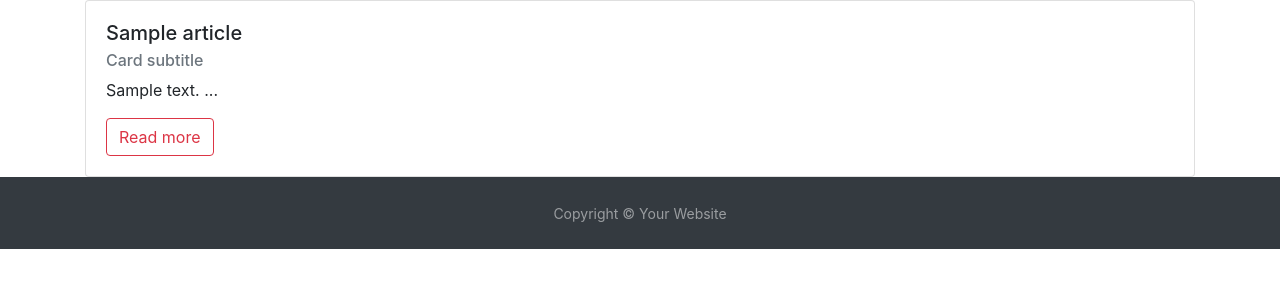
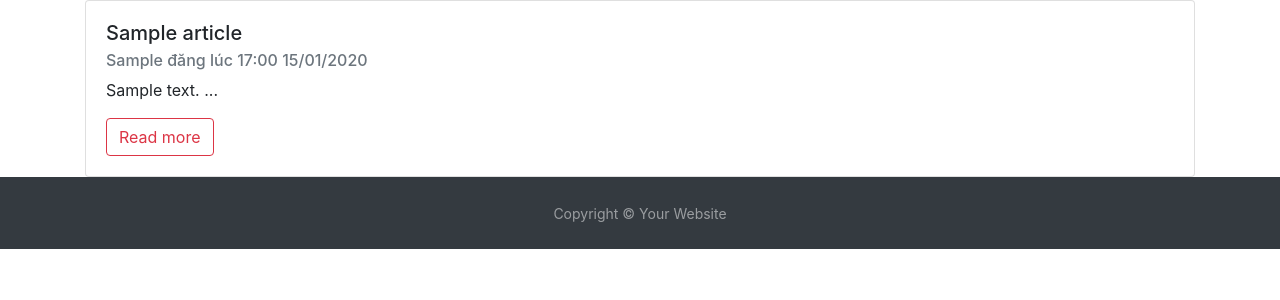
Before and after one commit to nhutphong/djangoblog, a Django app: a page that uses blog/templates/articles/article_detail.html in a window 1280 px wide. Shown: the part 56-356 px from the top of the page. Run offline with Django 3.2, Linux system fonts and the light colour scheme; tables that the repository leaves empty hold one stand-in row (values such as "Sample post"); grey boxes marked "Sample" are stand-in pictures; some libraries are stand-ins or nearby versions.

Commit message:
timezone

```diff
--- a/blog/templates/articles/article_detail.html
+++ b/blog/templates/articles/article_detail.html
@@ -20,7 +20,10 @@
       <div class="collapse-content">
 
         <h5 class="card-title">{{ article.title }}</h5>
-        <h6 class="card-subtitle mb-2 text-muted">Card subtitle</h6>
+        <h6 class="card-subtitle mb-2 text-muted">
+          {{ article.author|title }} đăng lúc
+          {{ article.created_on|date:"H:i d/m/Y" }}
+        </h6>
         <!-- Text -->
         <p class="card-text">
           {{ article.content|slice:":100" }}
--- a/trydjango/settings.py
+++ b/trydjango/settings.py
@@ -128,7 +128,7 @@ AUTH_PASSWORD_VALIDATORS = [
 
 LANGUAGE_CODE = 'en-us'
 
-TIME_ZONE = 'UTC'
+TIME_ZONE = 'Asia/Ho_Chi_Minh'
 
 USE_I18N = True
 
```
Also changed, not shown: media/pictures/2020/03/05/bongda.jpeg (added), media/pictures/2020/03/05/tau_san_bay_my_12_zing.jpg (added).
